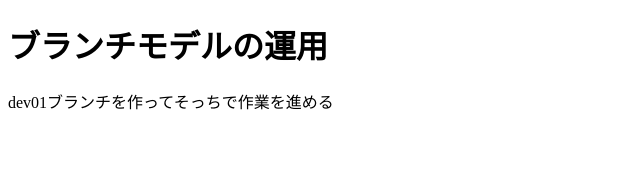
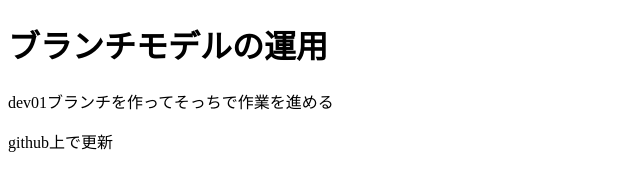
Before and after one commit to yachin29/0826, a plain HTML site: page index.html in a window 1280 px wide. Shown: the whole page, without its empty margins (0-640 px from the left). Drawn offline with Linux system fonts and the light colour scheme.

Commit message:
Update index.html

```diff
--- a/index.html
+++ b/index.html
@@ -8,5 +8,6 @@
 <body>
 <h1>ブランチモデルの運用</h1>
 <p>dev01ブランチを作ってそっちで作業を進める</p>
+  <p>github上で更新</p>
 </body>
 </html>
```
